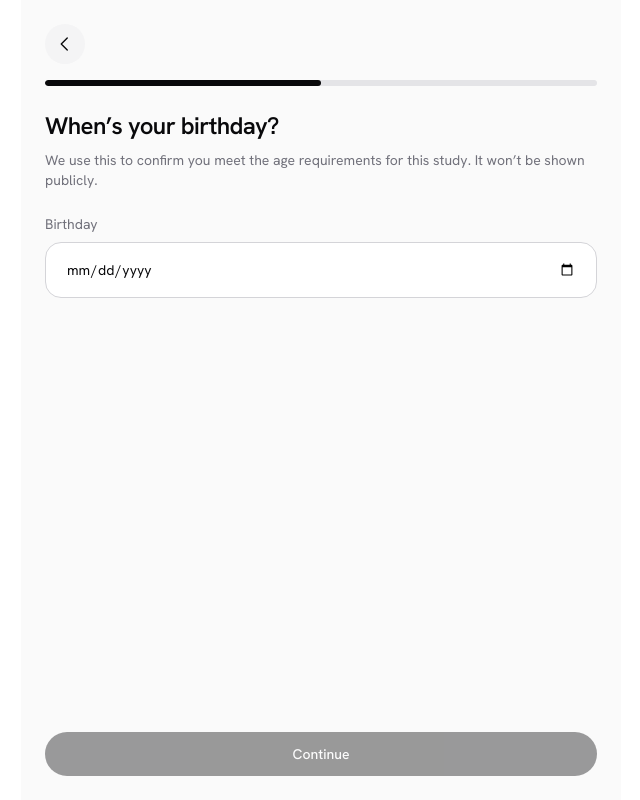
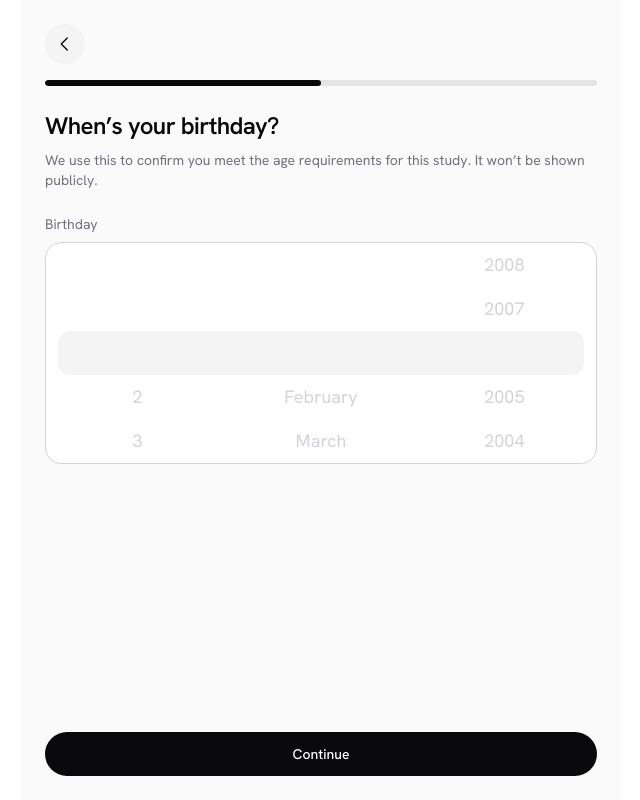
Before and after one commit to chidoziemfrancis/thriveCBT, a Next.js app in the folder pwa/: page /onboarding/dob in a window 1280 px wide. Shown: the whole page, without its empty margins (319-959 px from the left). Built offline with nearby package versions, Linux system fonts and the light colour scheme.

Commit message:
feat: implement DateWheelPicker component using reusable WheelColumn columns

```diff
--- /dev/null
+++ b/pwa/app/components/DateWheelPicker.tsx
@@ -0,0 +1,73 @@
+"use client";
+
+import WheelColumn from "./WheelColumn";
+
+const MONTHS = [
+  "January",
+  "February",
+  "March",
+  "April",
+  "May",
+  "June",
+  "July",
+  "August",
+  "September",
+  "October",
+  "November",
+  "December",
+];
+
+export type DateValue = { day: number; month: number; year: number };
+
+function daysInMonth(month: number, year: number) {
+  return new Date(year, month + 1, 0).getDate();
+}
+
+export default function DateWheelPicker({
+  value,
+  onChange,
+  yearsBack = 80,
+}: {
+  value: DateValue;
+  onChange: (value: DateValue) => void;
+  yearsBack?: number;
+}) {
+  const currentYear = new Date().getFullYear();
+  const years = Array.from({ length: yearsBack }, (_, i) => currentYear - i);
+  const dayCount = daysInMonth(value.month, value.year);
+  const days = Array.from({ length: dayCount }, (_, i) => i + 1);
+
+  return (
+    <div className="relative flex overflow-hidden rounded-2xl border border-zinc-300 bg-white">
+      <div className="pointer-events-none absolute inset-x-3 top-1/2 h-11 -translate-y-1/2 rounded-xl bg-zinc-100" />
+
+      <WheelColumn
+        items={days.map((day) => ({ label: String(day), value: day }))}
+        value={Math.min(value.day, dayCount)}
+        onChange={(day) => onChange({ ...value, day })}
+      />
+      <WheelColumn
+        items={MONTHS.map((label, month) => ({ label, value: month }))}
+        value={value.month}
+        onChange={(month) =>
+          onChange({
+            ...value,
+            month,
+            day: Math.min(value.day, daysInMonth(month, value.year)),
+          })
+        }
+      />
+      <WheelColumn
+        items={years.map((year) => ({ label: String(year), value: year }))}
+        value={value.year}
+        onChange={(year) =>
+          onChange({
+            ...value,
+            year,
+            day: Math.min(value.day, daysInMonth(value.month, year)),
+          })
+        }
+      />
+    </div>
+  );
+}
--- /dev/null
+++ b/pwa/app/components/WheelColumn.tsx
@@ -0,0 +1,72 @@
+"use client";
+
+import { useEffect, useRef } from "react";
+
+const ITEM_HEIGHT = 44;
+const VISIBLE_ROWS = 5;
+const PADDING = (ITEM_HEIGHT * (VISIBLE_ROWS - 1)) / 2;
+
+type WheelColumnItem = { label: string; value: number };
+
+export default function WheelColumn({
+  items,
+  value,
+  onChange,
+}: {
+  items: WheelColumnItem[];
+  value: number;
+  onChange: (value: number) => void;
+}) {
+  const containerRef = useRef<HTMLDivElement>(null);
+  const isProgrammaticScroll = useRef(false);
+  const settleTimeout = useRef<ReturnType<typeof setTimeout> | null>(null);
+
+  useEffect(() => {
+    const index = items.findIndex((item) => item.value === value);
+    if (index === -1 || !containerRef.current) return;
+
+    const target = index * ITEM_HEIGHT;
+    if (Math.abs(containerRef.current.scrollTop - target) < 1) return;
+
+    isProgrammaticScroll.current = true;
+    containerRef.current.scrollTo({ top: target });
+    const timeout = setTimeout(() => {
+      isProgrammaticScroll.current = false;
+    }, 50);
+    return () => clearTimeout(timeout);
+  }, [value, items]);
+
+  function handleScroll() {
+    if (isProgrammaticScroll.current || !containerRef.current) return;
+    if (settleTimeout.current) clearTimeout(settleTimeout.current);
+
+    settleTimeout.current = setTimeout(() => {
+      if (!containerRef.current) return;
+      const index = Math.round(containerRef.current.scrollTop / ITEM_HEIGHT);
+      const item = items[index];
+      if (item && item.value !== value) onChange(item.value);
+    }, 100);
+  }
+
+  return (
+    <div
+      ref={containerRef}
+      onScroll={handleScroll}
+      className="h-[220px] flex-1 snap-y snap-mandatory overflow-y-scroll scroll-smooth [-ms-overflow-style:none] [scrollbar-width:none] [&::-webkit-scrollbar]:hidden"
+      style={{ paddingTop: PADDING, paddingBottom: PADDING }}
+    >
+      {items.map((item) => (
+        <div
+          key={item.value}
+          className={`flex h-11 snap-center items-center justify-center text-lg transition-colors ${
+            item.value === value
+              ? "font-semibold text-zinc-950"
+              : "text-zinc-300"
+          }`}
+        >
+          {item.label}
+        </div>
+      ))}
+    </div>
+  );
+}
--- a/pwa/app/onboarding/dob/page.tsx
+++ b/pwa/app/onboarding/dob/page.tsx
@@ -3,17 +3,22 @@
 import { useState } from "react";
 import { useRouter } from "next/navigation";
 import OnboardingHeader from "../_components/OnboardingHeader";
-import LabeledField from "../../components/LabeledField";
+import DateWheelPicker, { DateValue } from "../../components/DateWheelPicker";
 import SubmitButton from "../../components/SubmitButton";
 import { setOnboardingData } from "../_lib/onboardingStore";
 
+function defaultDate(): DateValue {
+  return { day: 1, month: 0, year: new Date().getFullYear() - 20 };
+}
+
 export default function OnboardingDobPage() {
   const router = useRouter();
-  const [dateOfBirth, setDateOfBirth] = useState("");
+  const [date, setDate] = useState<DateValue>(defaultDate);
 
   function handleSubmit(e: React.FormEvent) {
     e.preventDefault();
-    setOnboardingData({ dateOfBirth });
+    const iso = `${date.year}-${String(date.month + 1).padStart(2, "0")}-${String(date.day).padStart(2, "0")}`;
+    setOnboardingData({ dateOfBirth: iso });
     router.push("/onboarding/eligibility");
   }
 
@@ -30,21 +35,13 @@ export default function OnboardingDobPage() {
           study. It won&rsquo;t be shown publicly.
         </p>
 
-        <div className="mt-6">
-          <LabeledField
-            label="Birthday"
-            name="dateOfBirth"
-            type="date"
-            autoComplete="bday"
-            value={dateOfBirth}
-            onChange={setDateOfBirth}
-          />
+        <p className="mt-6 text-sm text-zinc-500">Birthday</p>
+        <div className="mt-2">
+          <DateWheelPicker value={date} onChange={setDate} />
         </div>
 
         <div className="mt-auto pb-6">
-          <SubmitButton disabled={dateOfBirth.trim().length === 0}>
-            Continue
-          </SubmitButton>
+          <SubmitButton>Continue</SubmitButton>
         </div>
       </form>
     </div>
```
